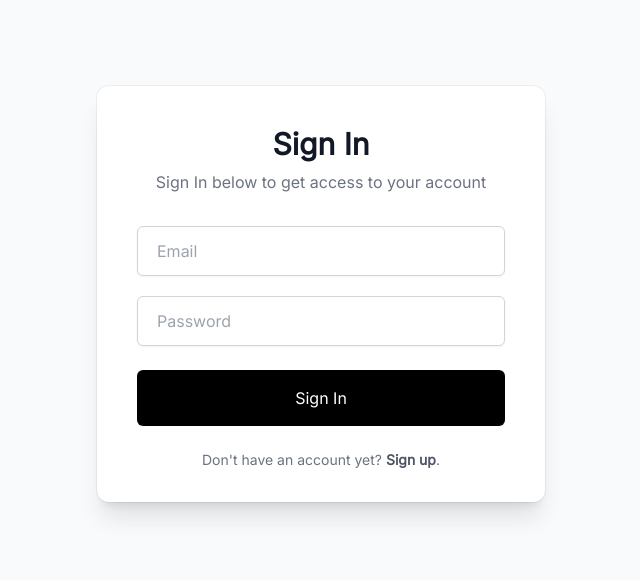
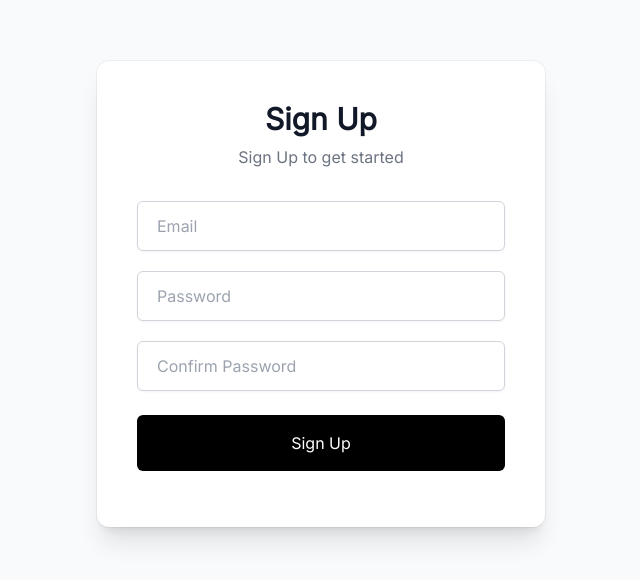
Before and after one commit to selemondev/Reusable-Vue-Form-Component, a Vue app: page /register in a window 1280 px wide. Shown: the part 106-686 px from the top of the page, without its empty margins (319-959 px from the left). Built offline with nearby package versions, Linux system fonts and the light colour scheme.

Commit message:
add: router

```diff
--- a/components.d.ts
+++ b/components.d.ts
@@ -8,10 +8,13 @@ export {}
 declare module '@vue/runtime-core' {
   export interface GlobalComponents {
     Error: typeof import('./src/components/Form/Error.vue')['default']
+    ForgotPassword: typeof import('./src/components/Form/ForgotPassword.vue')['default']
     FormGroup: typeof import('./src/components/Form/FormGroup.vue')['default']
     Input: typeof import('./src/components/Form/Input.vue')['default']
     Label: typeof import('./src/components/Form/Label.vue')['default']
     LoginForm: typeof import('./src/components/LoginForm.vue')['default']
     RegisterForm: typeof import('./src/components/RegisterForm.vue')['default']
+    RouterLink: typeof import('vue-router')['RouterLink']
+    RouterView: typeof import('vue-router')['RouterView']
   }
 }
--- a/package.json
+++ b/package.json
@@ -12,7 +12,8 @@
     "@iconify/vue": "^4.1.0",
     "@vuelidate/core": "^2.0.0",
     "@vuelidate/validators": "^2.0.0",
-    "vue": "^3.2.45"
+    "vue": "^3.2.45",
+    "vue-router": "^4.1.6"
   },
   "devDependencies": {
     "@vitejs/plugin-vue": "^4.0.0",
--- a/src/App.vue
+++ b/src/App.vue
@@ -1,8 +1,5 @@
 <script lang="ts" setup>
-const handleClick = () => {
-    console.log("Clicked from App.vue")
-}
 </script>
 <template>
-    <LoginForm @submit="handleClick()" type="Sign In" typeDescription="Sign In below to get access to your account"/>
+   <router-view/>
 </template>
--- /dev/null
+++ b/src/components/Form/ForgotPassword.vue
@@ -0,0 +1,9 @@
+<script lang="ts" setup>
+
+</script>
+
+<template>
+    <div class="flex justify-end">
+        <p></p>
+    </div>
+</template>
--- a/src/components/RegisterForm.vue
+++ b/src/components/RegisterForm.vue
@@ -3,23 +3,19 @@ const props = defineProps({
   type: String,
   typeDescription: String
 });
-
 const { formData, response } = useRegisterFormValidation();
 const emit = defineEmits(["submit"]);
-const handleSubmit = () => {
-  const validate = response();
+const handleSubmit = async () => {
+  const validate = await response();
   emit("submit", formData);
   if (validate) {
-    console.log(formData)
+    alert("valid")
   }
 }
 </script>
 
 <template>
   <div class="relative flex min-h-screen flex-col justify-center overflow-hidden bg-gray-50 py-6 sm:py-12">
-    <div
-      class="absolute inset-0 bg-[url(/img/grid.svg)] bg-center [mask-image:linear-gradient(180deg,white,rgba(255,255,255,0))]">
-    </div>
     <div
       class="relative mx-auto w-full max-w-md bg-white px-6 pt-10 pb-8 shadow-xl ring-1 ring-gray-900/5 sm:rounded-xl sm:px-10">
       <div class="w-full">
@@ -30,16 +26,21 @@ const handleSubmit = () => {
         <div class="mt-8">
           <form @submit.prevent="handleSubmit()">
             <FormGroup v-model="formData.email" type="email" placeholder="Email Address" label="Email"
-              :error="formData.emailEmptyError" :errorMessage="formData.emailEmptyError" />
+              :error="formData.emailError" :errorMessage="formData.emailError" :errorEmpty="formData.emailEmptyError"
+              :errorEmptyMessage="formData.emailEmptyError" />
             <FormGroup type="password" placeholder="Password" label="Password" v-model="formData.password"
-              :error="formData.passwordEmptyError" :errorMessage="formData.passwordEmptyError" />
+              :error="formData.passwordError" :errorMessage="formData.passwordError"
+              :errorEmpty="formData.passwordEmptyError" :errorEmptyMessage="formData.passwordEmptyError" />
+            <FormGroup type="password" placeholder="Confirm Password" label="Confirm Password" v-model="formData.confirmPassword"
+              :error="formData.confirmPasswordError" :errorMessage="formData.confirmPasswordError"
+              :errorEmpty="formData.confirmPasswordEmptyError" :errorEmptyMessage="formData.confirmPasswordEmptyError" />
             <div class="my-6">
               <button type="submit"
                 class="w-full rounded-md bg-black px-3 py-4 text-white focus:bg-neutral-800 focus:outline-none">{{
-                  props.type === 'Sign Up' ? 'Sign Up' : 'Sign In'
+  props.type === 'Sign Up' ? 'Sign Up' : 'Sign In'
                 }}</button>
             </div>
-            <p class="text-center text-sm text-gray-500">Don&#x27;t have an account yet? <a href="#!"
+            <p v-if="type === 'Sign In'" class="text-center text-sm text-gray-500">Don&#x27;t have an account yet? <a href="#!"
                 class="font-semibold text-gray-600 hover:underline focus:text-gray-800 focus:outline-none">Sign
                 up</a>.</p>
           </form>
--- a/src/main.ts
+++ b/src/main.ts
@@ -1,4 +1,7 @@
 import { createApp } from 'vue'
 import './style.css'
 import App from './App.vue'
-createApp(App).mount('#app')
+import router from "./router"
+const app = createApp(App)
+app.use(router)
+app.mount('#app')
--- /dev/null
+++ b/src/router/index.ts
@@ -0,0 +1,21 @@
+import { createRouter, createWebHistory } from "vue-router";
+import Login from "../views/LoginView.vue"
+const routes = [
+    {
+        path: "/",
+        name: "Login",
+        component: Login
+    },
+
+    {
+        path: "/register",
+        name: "Register",
+        component: () => import("../views/RegisterView.vue")
+    }
+]
+const router = createRouter({
+    history: createWebHistory(import.meta.env.BASE_URL) as any,
+    routes
+});
+
+export default router;
--- /dev/null
+++ b/src/views/LoginView.vue
@@ -0,0 +1,9 @@
+<script lang="ts" setup>
+const handleClick = () => {
+    console.log("Clicked from App.vue")
+}
+</script>
+
+<template>
+     <LoginForm @submit="handleClick()" type="Sign In" typeDescription="Sign In below to get access to your account"/>
+</template>
--- /dev/null
+++ b/src/views/RegisterView.vue
@@ -0,0 +1,9 @@
+<script lang="ts" setup>
+const handleClick = () => {
+    console.log("Clicked from App.vue")
+}
+</script>
+
+<template>
+     <RegisterForm @submit="handleClick()" type="Sign Up" typeDescription="Sign Up to get started"/>
+</template>
```
Also changed, not shown: 1 other file (tests, documents, lock files or other folders).
